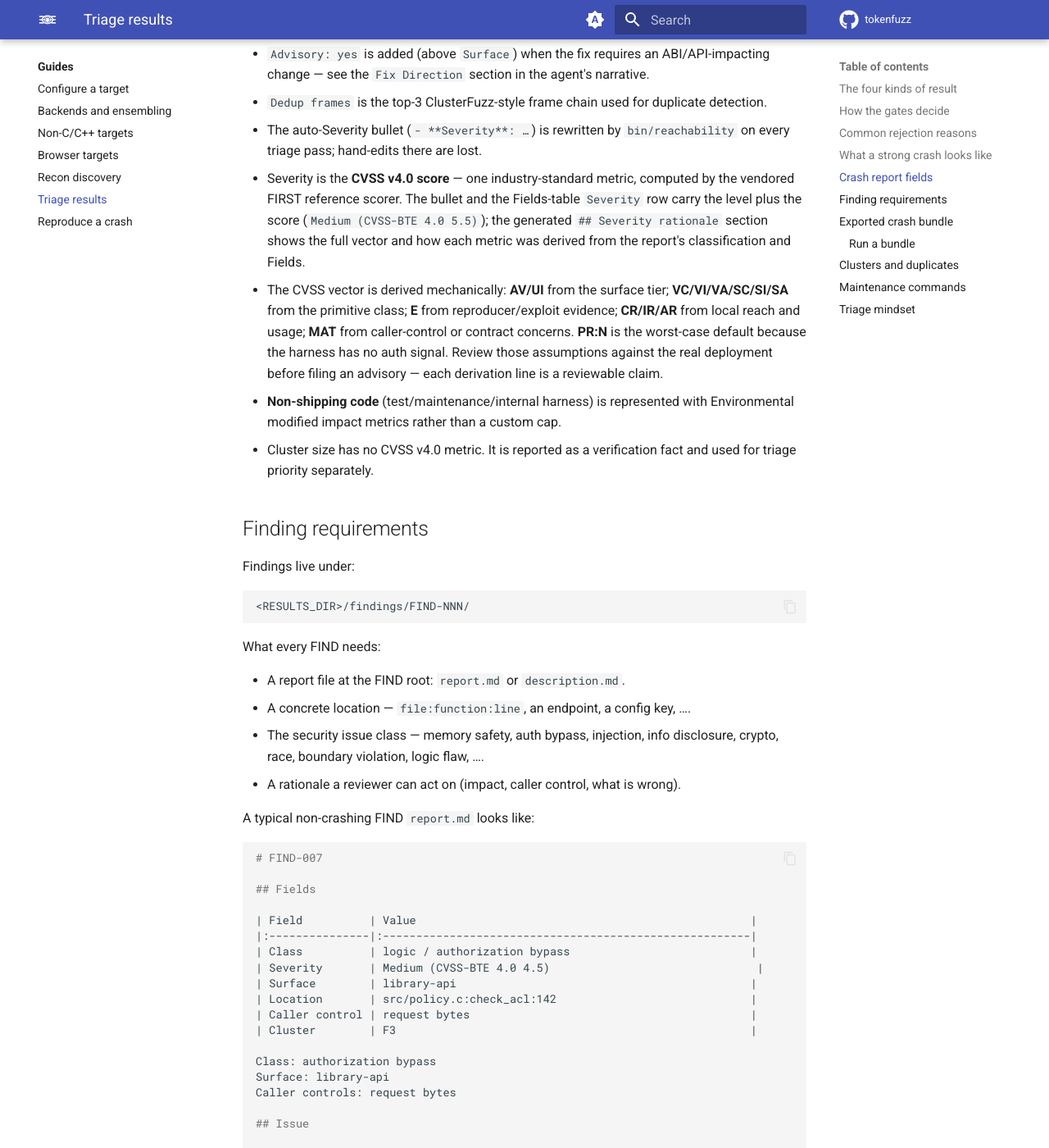
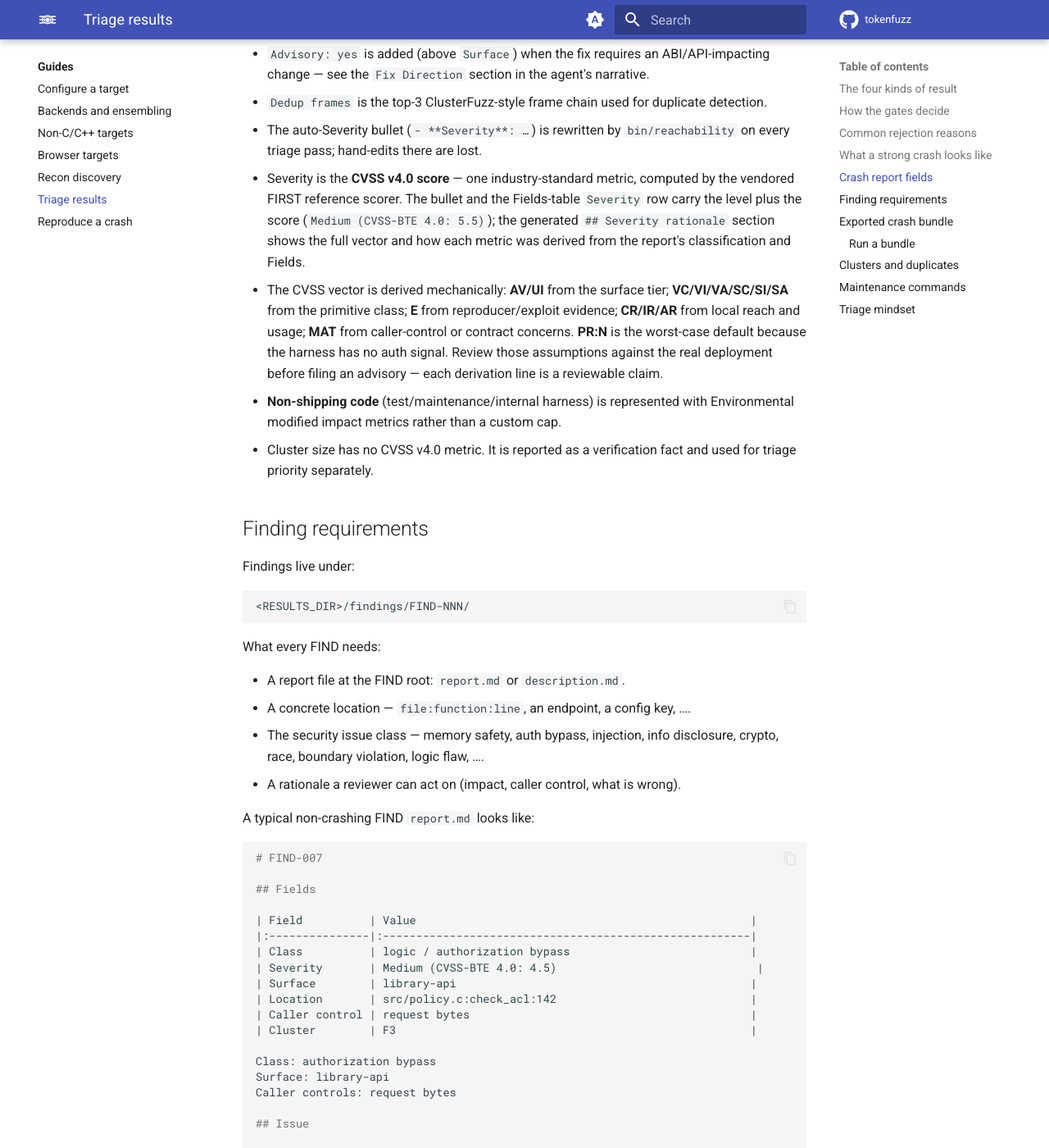
Before and after one commit to tokenfuzz/tokenfuzz, an MkDocs documentation site: the page built from docs/guides/triage-results.md, in a window 1280 px wide and 1400 px high, scrolled down 5209 px. Shown: the whole window at 82% size. Built offline with MkDocs 1.6.1 and Material for MkDocs 9.7.7, drawn with Linux system fonts in a browser that asks for light colours; comment, search, counter and statistics services are not loaded; some of the changed text lies outside the part shown.

```diff
--- a/docs/guides/triage-results.md
+++ b/docs/guides/triage-results.md
@@ -180,7 +180,7 @@ illustration.)
 | Field                 | Value |
 |:----------------------|:------|
 | Primitive             | heap-buffer-overflow READ of size 4 |
-| Severity              | Medium (CVSS-BTE 4.0 5.5) |
+| Severity              | Medium (CVSS-BTE 4.0: 5.5) |
 | Surface               | library-api (C harness calls app_read_memory) |
 | Trigger source        | bytes |
 | Caller contract       | obeyed |
@@ -240,7 +240,7 @@ Notes on the fields:
 - Severity is the **CVSS v4.0 score** — one industry-standard
   metric, computed by the vendored FIRST reference scorer. The bullet
   and the Fields-table `Severity` row carry the level plus the score
-  (`Medium (CVSS-BTE 4.0 5.5)`); the generated `## Severity rationale` section
+  (`Medium (CVSS-BTE 4.0: 5.5)`); the generated `## Severity rationale` section
   shows the full vector and how each metric was derived from the
   report's classification and Fields.
 - The CVSS vector is derived mechanically: **AV/UI** from the surface
@@ -283,7 +283,7 @@ A typical non-crashing FIND `report.md` looks like:
 | Field          | Value                                                  |
 |:---------------|:-------------------------------------------------------|
 | Class          | logic / authorization bypass                           |
-| Severity       | Medium (CVSS-BTE 4.0 4.5)                               |
+| Severity       | Medium (CVSS-BTE 4.0: 4.5)                              |
 | Surface        | library-api                                            |
 | Location       | src/policy.c:check_acl:142                             |
 | Caller control | request bytes                                          |
```
Also changed, not shown: 9 other files.
